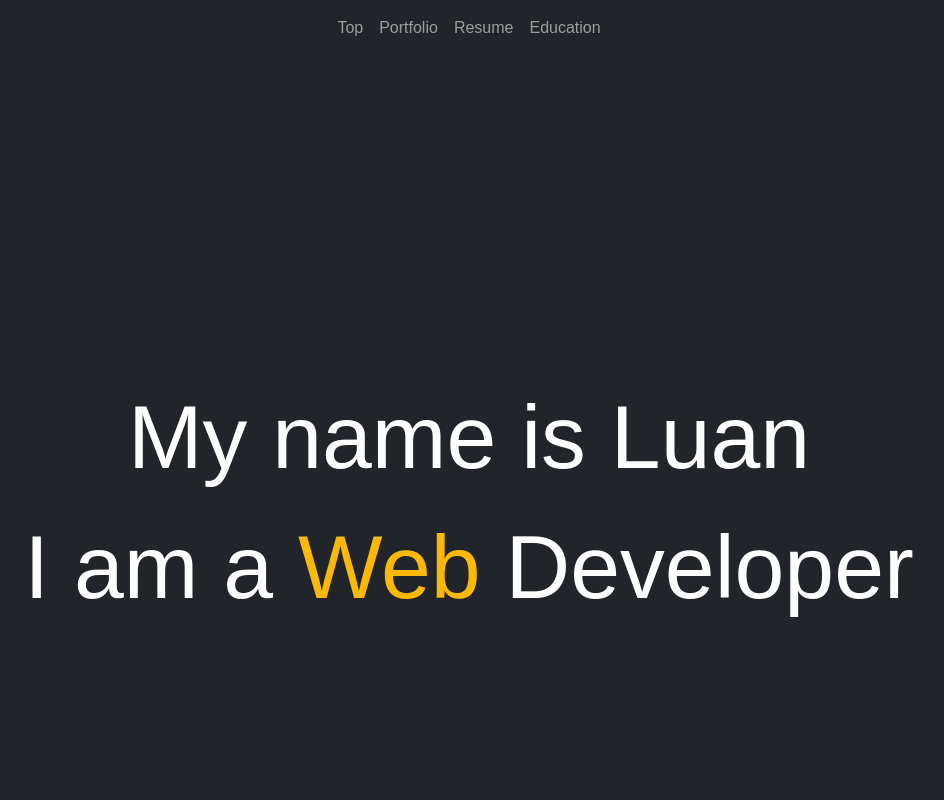
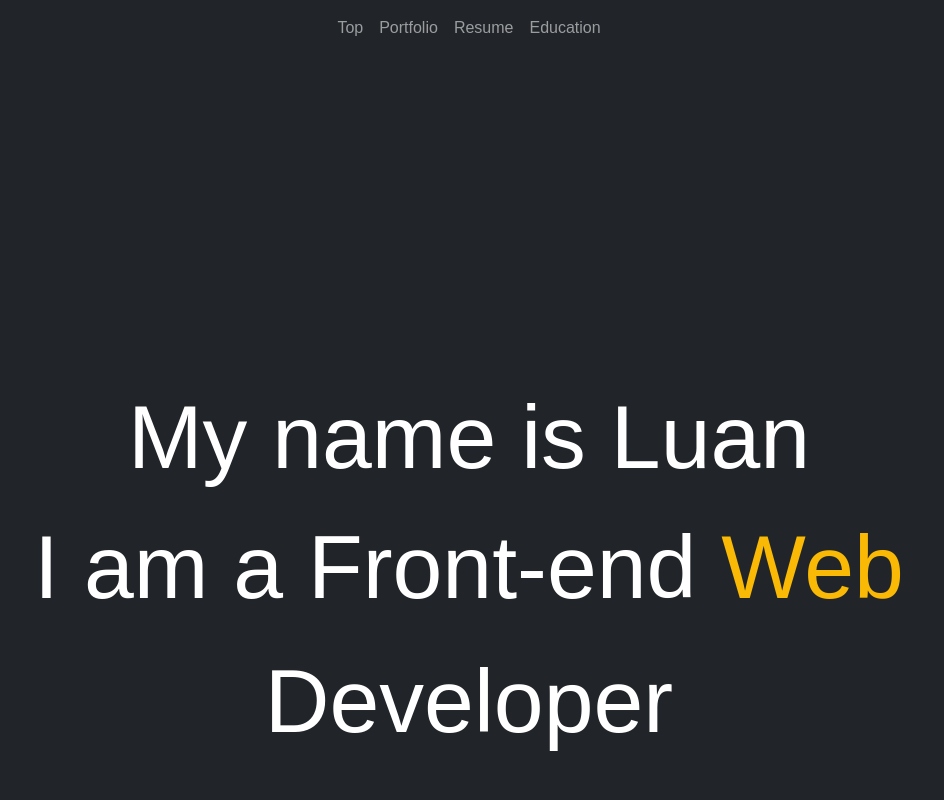
Before and after one commit to LTaute/LTaute-Resume, a plain HTML site: page index.html in a window 1280 px wide. Shown: the top 800 px of the page, without its empty margins (171-1115 px from the left). Drawn offline with nearby package versions, Linux system fonts and the light colour scheme.

```diff
--- a/index.html
+++ b/index.html
@@ -38,7 +38,7 @@
   <div class="p-3 bg-dark container-fluid" style="width:100%; height: 100vh;" id="top-banner">
    <div class="container-fluid text-center text-white" id="intro-text">
      <h1>My name is Luan</h1>
-     <p>I am a <span class="web-color"> Web</span> Developer</p>
+     <p>I am a Front-end<span class="web-color"> Web</span> Developer</p>
    </div>
   </div>
 
```
